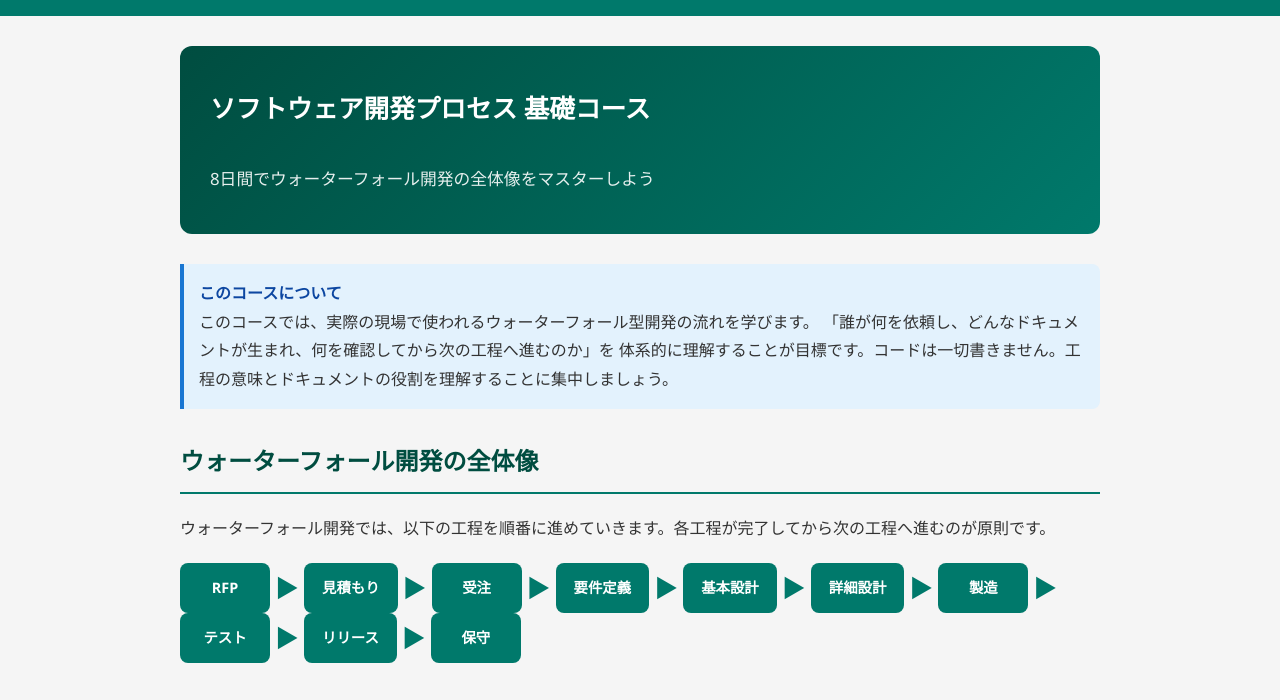
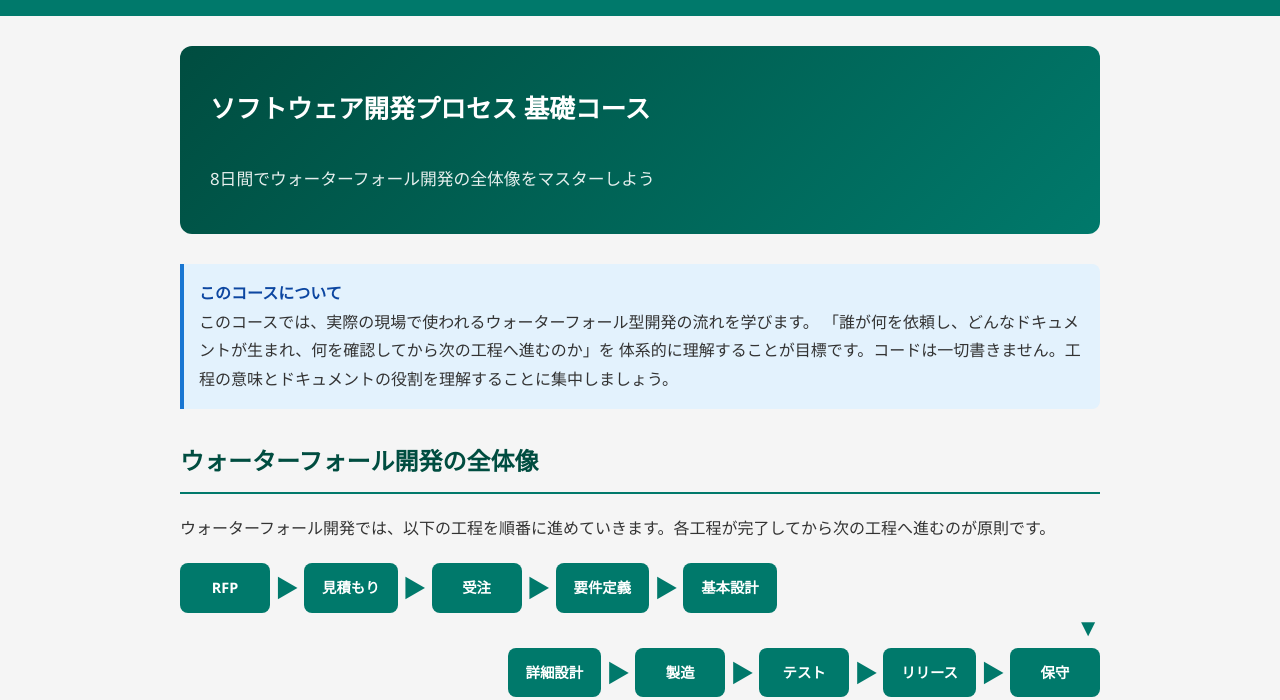
Before and after one commit to takuma-nakazono-dowell/education, a plain HTML site: page dev-process/index.html in a window 1280 px wide. Shown: the part 88-788 px from the top of the page. Drawn offline with Linux system fonts and the light colour scheme.

Commit message:
フロー図を階段状レイアウトに修正
折り返しで工程がペアに見えてしまう問題を解消。
1行目と2行目に分けて▼でつなぐ階段状に変更。

Co-Authored-By: Claude Sonnet 4.6 <noreply@anthropic.com>

```diff
--- a/dev-process/index.html
+++ b/dev-process/index.html
@@ -28,6 +28,11 @@
     .flow-diagram { display: flex; align-items: center; gap: 0; margin: 20px 0; flex-wrap: wrap; }
     .flow-box { background: #00796B; color: white; padding: 12px 18px; border-radius: 8px; text-align: center; font-size: 0.9em; font-weight: bold; min-width: 90px; }
     .flow-arrow { color: #00796B; font-size: 1.5em; margin: 0 5px; }
+    /* 階段状フロー図 */
+    .flow-stair { margin: 20px 0; }
+    .flow-row { display: flex; align-items: center; flex-wrap: nowrap; }
+    .flow-row-end { display: flex; align-items: center; flex-wrap: nowrap; justify-content: flex-end; margin-top: 6px; }
+    .flow-turn { text-align: right; font-size: 1.5em; color: #00796B; line-height: 1.2; }
 
     /* カリキュラム一覧 */
     .section-list { display: flex; flex-direction: column; gap: 15px; margin-bottom: 40px; }
@@ -80,26 +85,30 @@
   <h2>ウォーターフォール開発の全体像</h2>
   <p>ウォーターフォール開発では、以下の工程を順番に進めていきます。各工程が完了してから次の工程へ進むのが原則です。</p>
 
-  <div class="flow-diagram">
+  <div class="flow-stair">
+    <div class="flow-row">
       <div class="flow-box">RFP</div>
-    <div class="flow-arrow">▶</div>
+      <span class="flow-arrow">▶</span>
       <div class="flow-box">見積もり</div>
-    <div class="flow-arrow">▶</div>
+      <span class="flow-arrow">▶</span>
       <div class="flow-box">受注</div>
-    <div class="flow-arrow">▶</div>
+      <span class="flow-arrow">▶</span>
       <div class="flow-box">要件定義</div>
-    <div class="flow-arrow">▶</div>
+      <span class="flow-arrow">▶</span>
       <div class="flow-box">基本設計</div>
-    <div class="flow-arrow">▶</div>
+    </div>
+    <div class="flow-turn">▼</div>
+    <div class="flow-row-end">
       <div class="flow-box">詳細設計</div>
-    <div class="flow-arrow">▶</div>
+      <span class="flow-arrow">▶</span>
       <div class="flow-box">製造</div>
-    <div class="flow-arrow">▶</div>
+      <span class="flow-arrow">▶</span>
       <div class="flow-box">テスト</div>
-    <div class="flow-arrow">▶</div>
+      <span class="flow-arrow">▶</span>
       <div class="flow-box">リリース</div>
-    <div class="flow-arrow">▶</div>
+      <span class="flow-arrow">▶</span>
       <div class="flow-box">保守</div>
+    </div>
   </div>
 
   <!-- カリキュラム一覧 -->
```
Also changed, not shown: dev-process/day1-overview.html (+17 -8 lines). Lines whose indentation alone changed are shown as unchanged.
